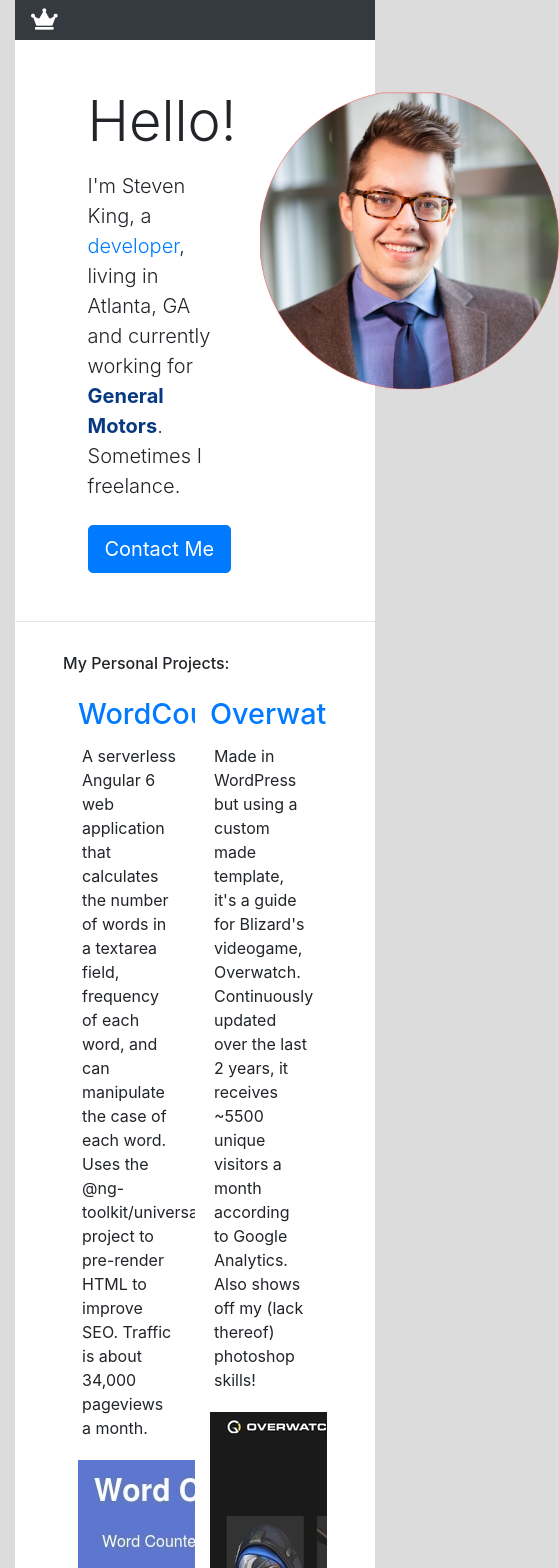
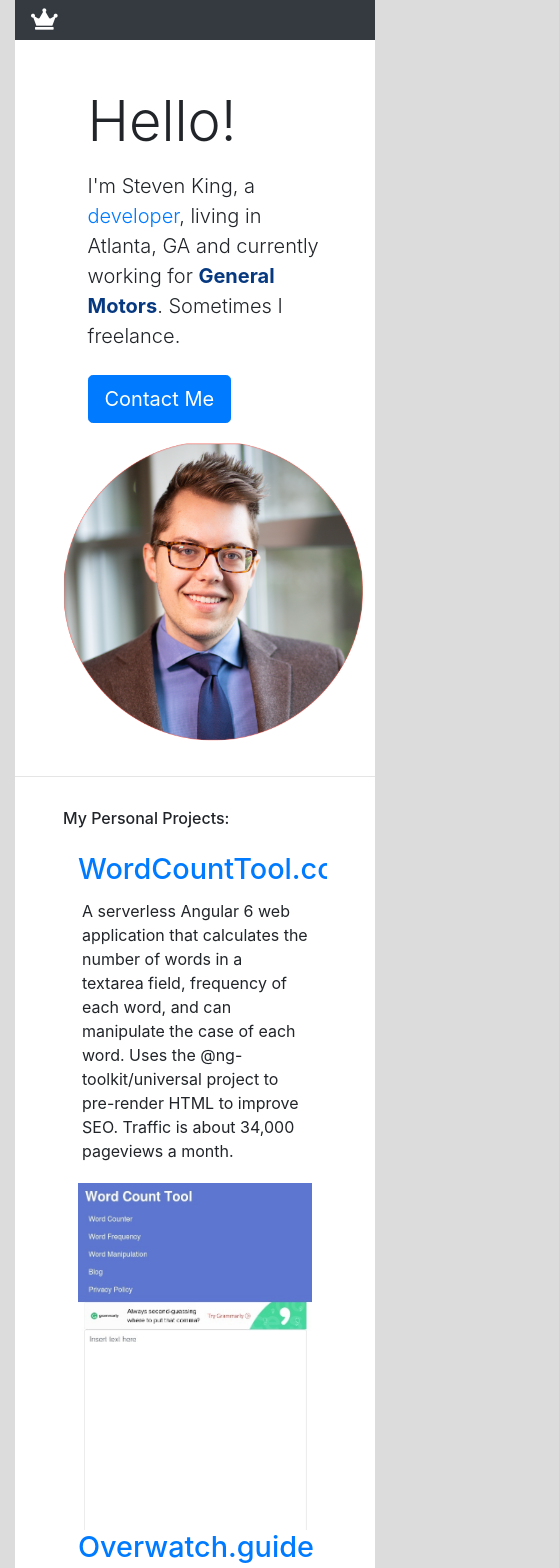
Before and after one commit to StevenKing-Profile/Website, an Angular app: page / in a window 390 px wide. Shown: the top 1568 px of the page, 559 px wide, since content can reach past the window. Built offline with nearby package versions, Linux system fonts and the light colour scheme.

Commit message:
Adding bootstrap classes for mobile

```diff
--- a/src/app/about/about.component.html
+++ b/src/app/about/about.component.html
@@ -1,7 +1,7 @@
 <div style="background-color: white;">
   <div class="pt-5 pb-2 px-5">
     <div class="row">
-      <div class="offset-1 col-7">
+      <div class="offset-1 col-md-7 col-sm-12">
         <h1 class="display-4">Hello!</h1>
         <p class="lead"></p>
         <p class="lead">
@@ -12,7 +12,7 @@
           <a class="btn btn-primary btn-lg" href="mailto:career@stevenking.net" role="button">Contact Me</a>
         </p>
       </div>
-      <div class="col-4">
+      <div class="col-md-4 col-sm-12">
         <img src="assets/Circle_Headshot_Small.png" />
       </div>
     </div>
@@ -24,10 +24,10 @@
     <h6 class="mb-4" style="">My Personal Projects:</h6>
     <div class="container-fluid">
       <div class="row" style="overflow: auto">
-        <div class="col-6" style="overflow: inherit;" *ngFor="let project of projects">
+        <div class="col-md-6 col-sm-12" style="overflow: inherit;" *ngFor="let project of projects">
           <h2 class="website-title"><a class="website-link" target="_blank" href="{{ project.url }}"> {{ project.title }}</a></h2>
           <p class="p-1">{{ project.description }}</p>
-          <img class="center" src="{{ project.asset }}" />
+          <img class="center" src="{{ project.asset }}" style="width: 100%"/>
         </div>
       </div>
     </div>
```
